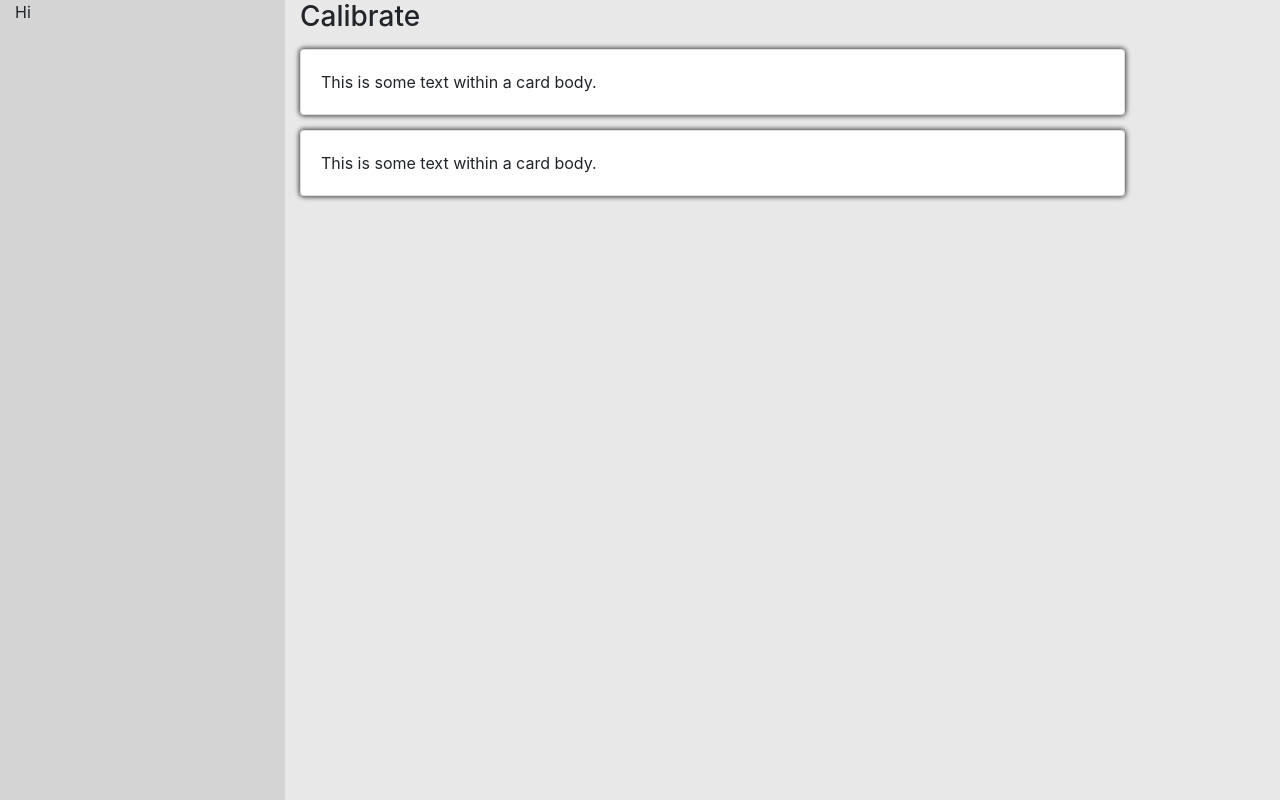
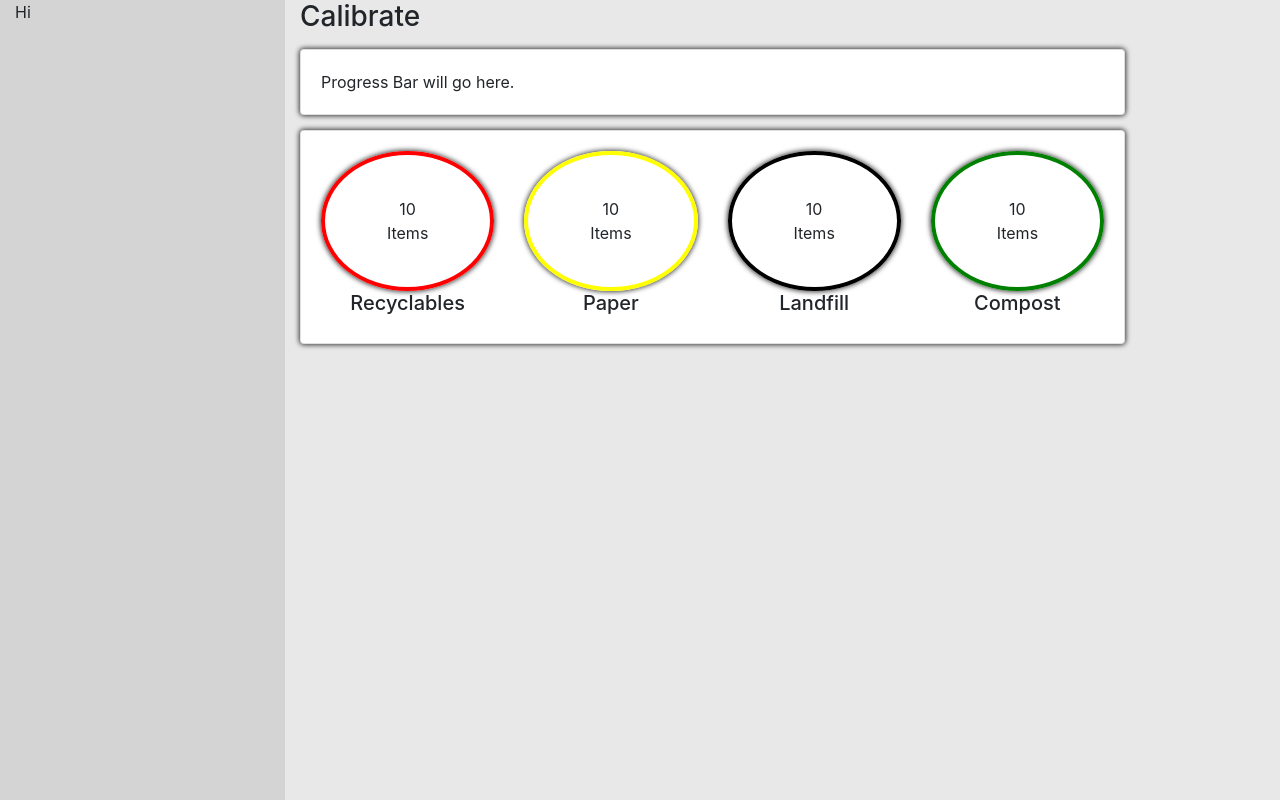
Before and after one commit to DaanyaalSobani/IntuitiveAi_TakeHome_App, a Django app: page /clients/ in a window 1280 px wide. Shown: the part 35-835 px from the top of the page. Run offline with Django 3.2, Linux system fonts and the light colour scheme; the visitor is signed in with stand-in values (Sample User, id 1); some libraries are stand-ins or nearby versions.

Commit message:
Added circle javascript

```diff
--- /dev/null
+++ b/src/client_portal/static/client_portal/item_card.js
@@ -0,0 +1,12 @@
+function itemCard(selector,itemCount = 0, color = "red"){
+    $(selector).css({
+        "width": "100%",
+        "height": "140px",
+        "border-radius":"50%",
+        "border": `solid 4px ${color}`,
+        "box-shadow": "0px 0px 5px 1px rgba(0,0,0,0.75)",
+        "padding-top": "42px",
+        "text-align": "center"
+    })
+    $(selector).html(`${itemCount}<br>Items`)
+}
--- a/src/client_portal/templates/client_portal/index.html
+++ b/src/client_portal/templates/client_portal/index.html
@@ -14,12 +14,12 @@
                 <h3>Calibrate</h3>
                 <div class="card">
                   <div class="card-body">
-                    This is some text within a card body.
+                    Progress Bar will go here.
                   </div>
                 </div>
-               <div class="card">
-                  <div class="card-body">
-                    This is some text within a card body.
+               <div class="card" id="system-preferences">
+                  <div class="card-body row">
+
                   </div>
                 </div>
             </div>
@@ -27,3 +27,32 @@
 
     </div>
 {% endblock %}
+{% block extra_body %}
+    <script src="{% static 'client_portal/item_card.js'%}"></script>
+    <script>
+        preferences = [{
+                            name: "Recyclables",
+                            color: "red"
+                        },
+                        {
+                            name: "Paper",
+                            color: "yellow"
+                        },
+                        {
+                            name: "Landfill",
+                            color: "black"
+                        },
+                        {
+                            name: "Compost",
+                            color: "green"
+                        }]
+        preferences.forEach(elem => {
+            id = "preference_box_" + elem.name
+            $("#system-preferences").children(".card-body").append(`
+                <div class='col-3' id='${id}'></div>
+            `).css("text-align","center")
+            itemCard($("<div></div>").appendTo(`#${id}`),10,elem.color)
+            $(`#${id}`).append(`<h5>${elem.name}</h5>`)
+        })
+    </script>
+{% endblock %}
--- a/src/shared/templates/base.html
+++ b/src/shared/templates/base.html
@@ -25,9 +25,9 @@
   {% block body %}
     {% block content %}{% endblock %}
   {% endblock %}
-  {% block extra_body %} {% endblock %}
   <script src="https://code.jquery.com/jquery-3.5.1.min.js" integrity="sha256-9/aliU8dGd2tb6OSsuzixeV4y/faTqgFtohetphbbj0=" crossorigin="anonymous"></script>
   <script src="https://cdn.jsdelivr.net/npm/popper.js@1.16.0/dist/umd/popper.min.js" integrity="sha384-Q6E9RHvbIyZFJoft+2mJbHaEWldlvI9IOYy5n3zV9zzTtmI3UksdQRVvoxMfooAo" crossorigin="anonymous"></script>
   <script src="https://stackpath.bootstrapcdn.com/bootstrap/4.5.0/js/bootstrap.min.js" integrity="sha384-OgVRvuATP1z7JjHLkuOU7Xw704+h835Lr+6QL9UvYjZE3Ipu6Tp75j7Bh/kR0JKI" crossorigin="anonymous"></script>
+  {% block extra_body %} {% endblock %}
   </body>
 </html>
```
